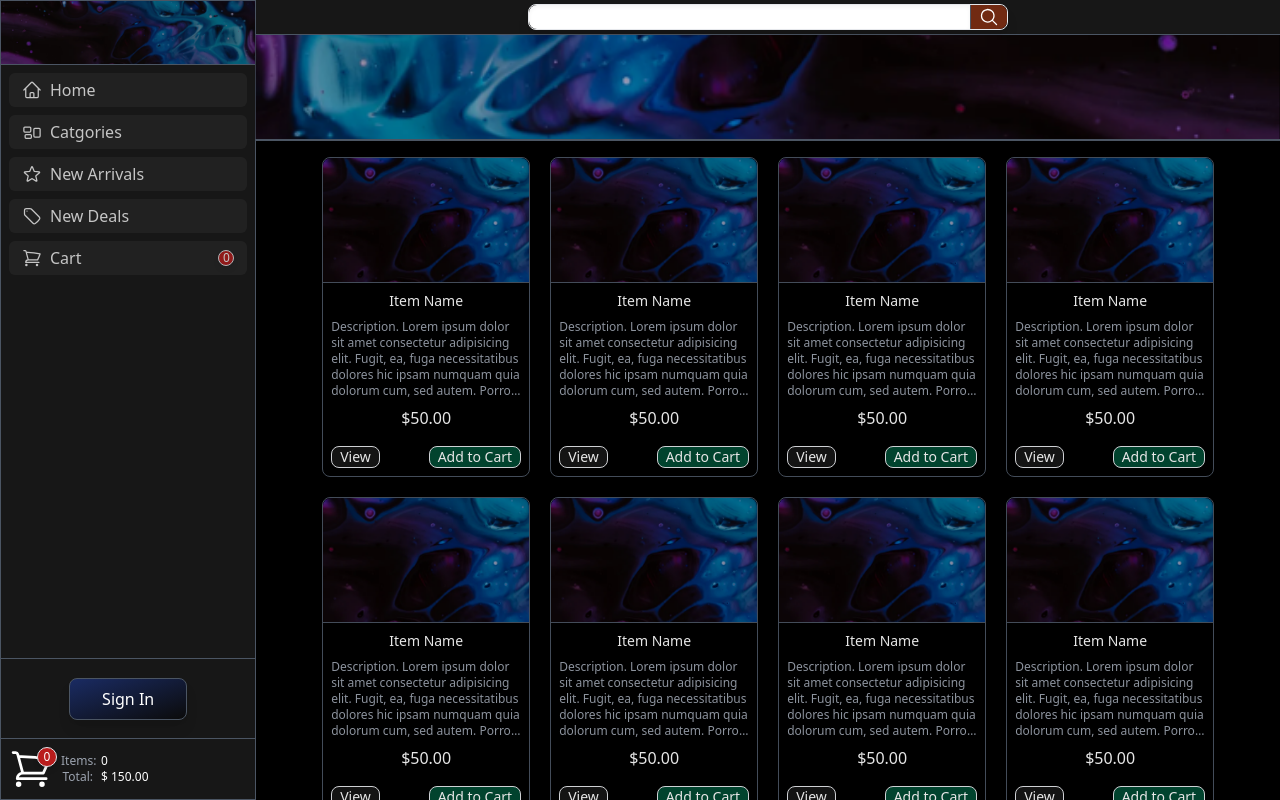
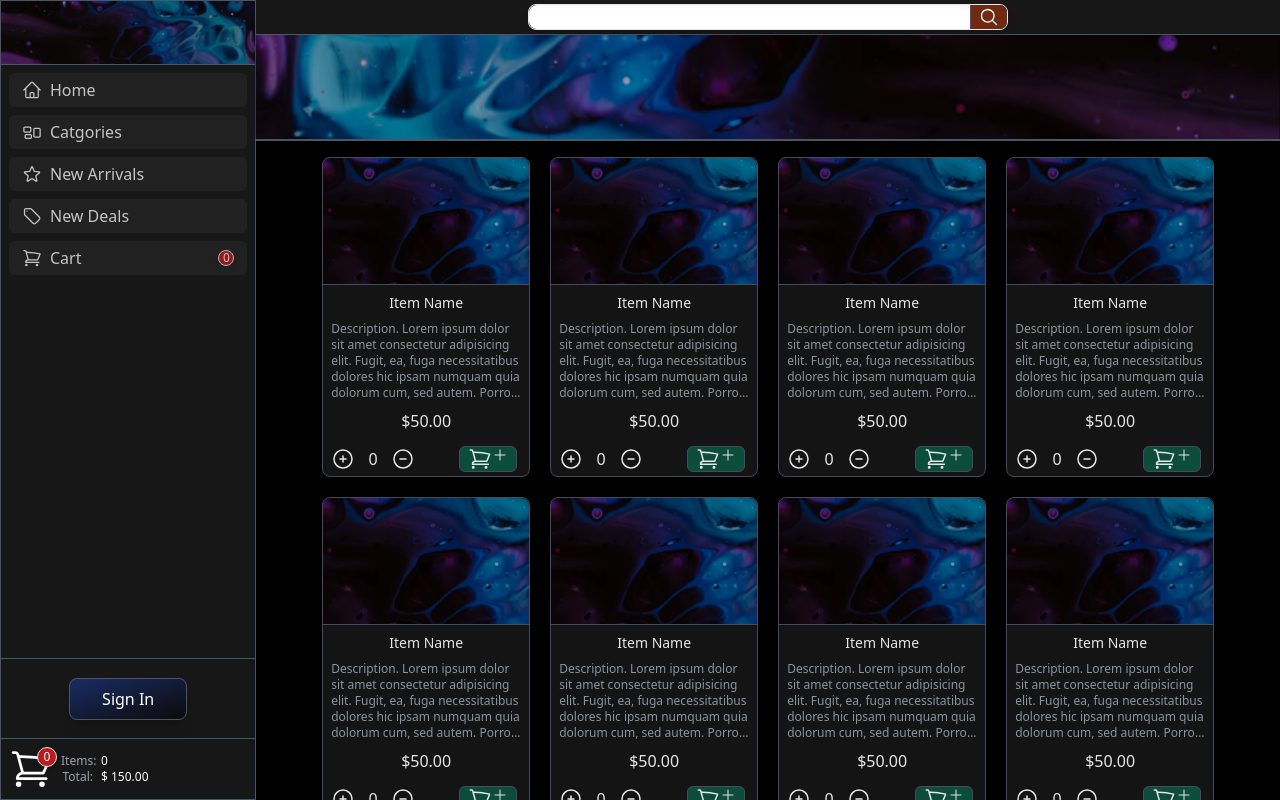
Before and after one commit to brodyamcfarland/shopping-web-app, a Next.js app: page / in a window 1280 px wide. Built offline with nearby package versions, Linux system fonts and the light colour scheme; no server answers.

Commit message:
Added more to the product cards

```diff
--- /dev/null
+++ b/components/AddToCartButton.tsx
@@ -0,0 +1,55 @@
+import {
+     MinusCircleIcon,
+     PlusCircleIcon,
+     PlusIcon,
+     ShoppingCartIcon,
+} from "@heroicons/react/24/outline";
+import { useState } from "react";
+import toast from "react-hot-toast";
+
+const AddToCartButton = () => {
+     const [items, setItems] = useState<number>(0);
+     const decrement = () => {
+          if (items <= 0) {
+               setItems(0);
+          } else {
+               setItems(items - 1);
+          }
+     };
+
+     const addToCart = () => {
+          toast.success("Item Added to Cart!");
+     };
+
+     return (
+          <div className="flex items-center gap-2 px-2 py-1">
+               <button
+                    title="Increase Quantity"
+                    className="flex items-center justify-center"
+                    onClick={() => setItems(items + 1)}
+               >
+                    <PlusCircleIcon className="h-6 w-6 hover:bg-white/30 rounded-full duration-300 ease-out" />
+               </button>
+               <span className="flex items-center justify-center px-1 text-md w-5">
+                    {items < 0 ? 0 : items}
+               </span>
+               <button
+                    className="flex items-center justify-center"
+                    onClick={() => decrement()}
+                    title="Decrease Quanitity"
+               >
+                    <MinusCircleIcon className="h-6 w-6 hover:bg-white/30 rounded-full duration-300 ease-out" />
+               </button>
+               <button
+                    title="Add To Cart"
+                    onClick={addToCart}
+                    className="flex ml-auto mr-1 px-2 rounded-md text-sm border border-gray-600 bg-emerald-600/50 hover:bg-emerald-600/30 hover:shadow-inner duration-300"
+               >
+                    <ShoppingCartIcon className="h-6 w-6" />
+                    <PlusIcon className="h-4 w-4" />
+               </button>
+          </div>
+     );
+};
+
+export default AddToCartButton;
--- a/components/ProductCard.tsx
+++ b/components/ProductCard.tsx
@@ -1,8 +1,9 @@
 import Image from "next/image";
+import AddToCartButton from "./AddToCartButton";
 
 const ProductCard = () => {
      return (
-          <div className="flex justify-start flex-col border border-gray-600 rounded-lg w-[11rem] md:w-[13rem] h-[20rem] gap-2 opacity-90 hover:opacity-100 duration-300 hover:cursor-pointer">
+          <div className="flex justify-start flex-col bg-[#171717] hover:bg-[#0e0e0e] border border-gray-600 rounded-lg w-[11rem] md:w-[13rem] h-[20rem] gap-2 opacity-90 hover:opacity-100 duration-300 hover:cursor-pointer">
                <Image
                     src="/SAMPLEBANNER.png"
                     height={100}
@@ -18,14 +19,7 @@ const ProductCard = () => {
                     labore impedit asperio.
                </p>
                <p className="flex-1">$50.00</p>
-               <div className="flex justify-between items-center py-2 px-2">
-                    <button className="border px-2 rounded-lg broder-gray-600 text-sm bg-[#171717] hover:bg-white/30 duration-300">
-                         View
-                    </button>
-                    <button className="border px-2 rounded-lg broder-gray-600 text-sm bg-emerald-600/50 hover:bg-emerald-500/70 duarion-300">
-                         Add to Cart
-                    </button>
-               </div>
+               <AddToCartButton />
           </div>
      );
 };
```
